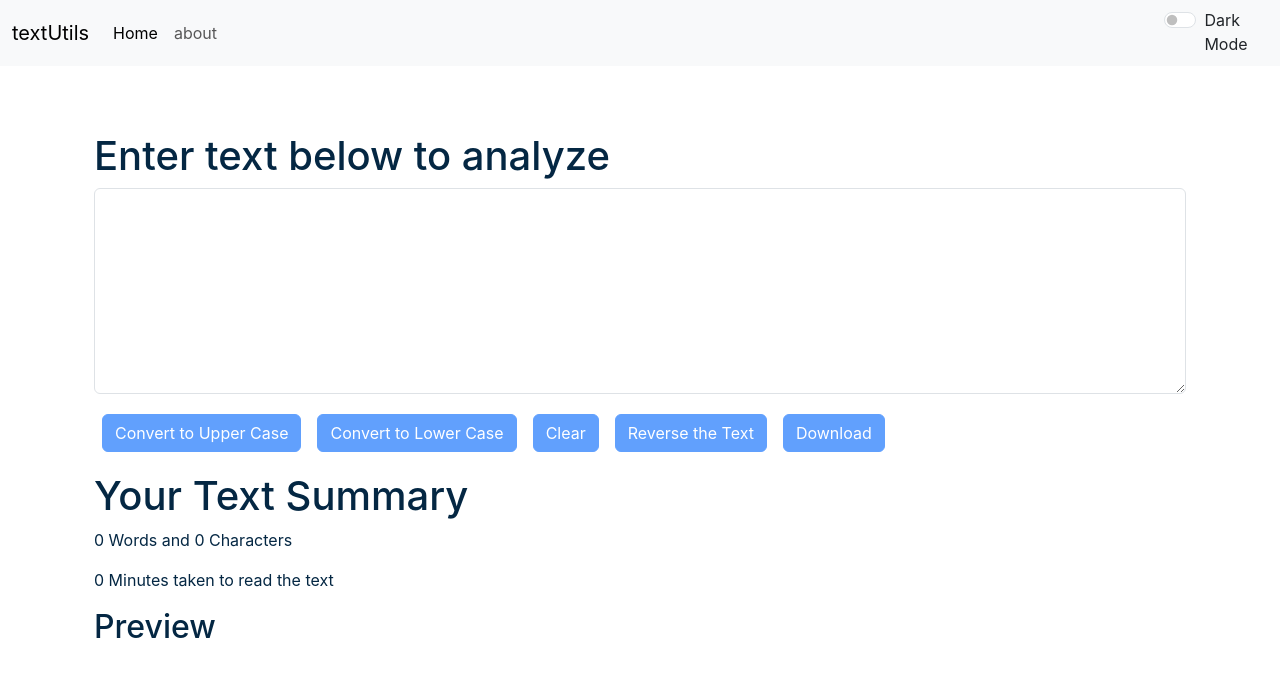
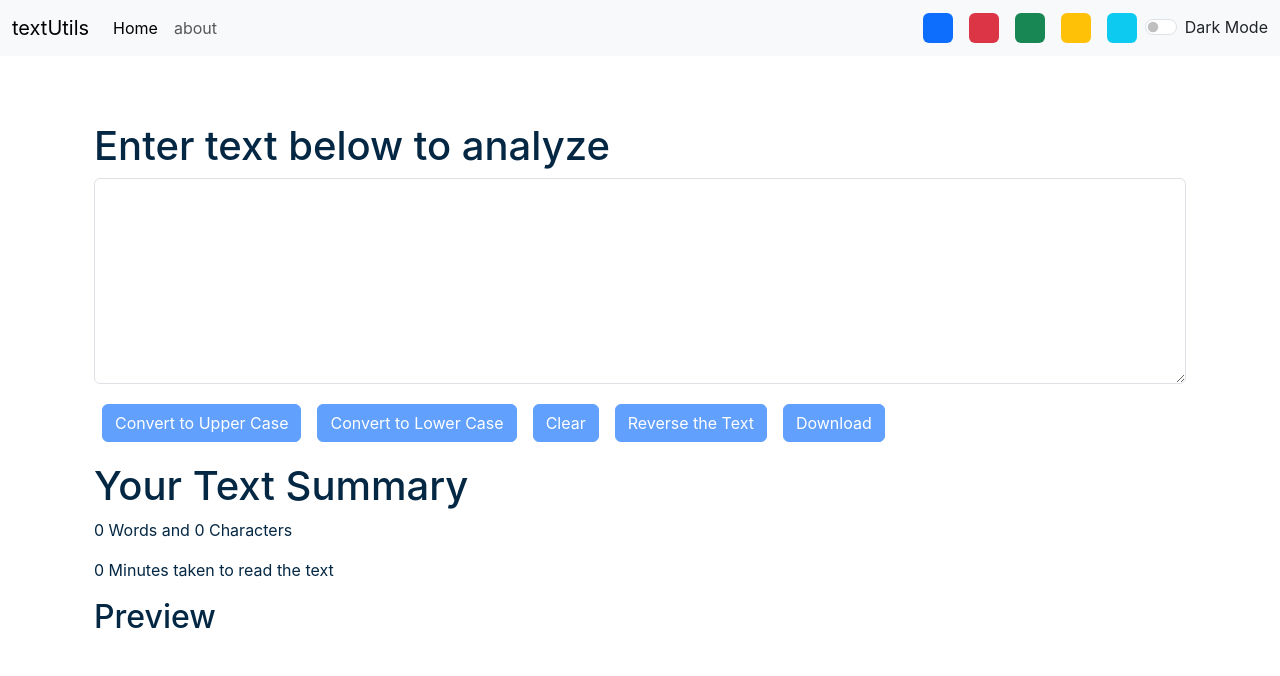
Before and after one commit to dev14325/Text-Utils, a React (Create React App) app: page / in a window 1280 px wide. Shown: the top 676 px of the page. Built offline with nearby package versions, Linux system fonts and the light colour scheme.

Commit message:
updating textUtils

```diff
--- a/src/App.js
+++ b/src/App.js
@@ -34,7 +34,20 @@
 
    }, 1500);
   }
-  const toggleMode = () =>{
+
+  const removeClass =  () =>{
+    document.body.classList.remove('bg-light')
+    document.body.classList.remove('bg-dark')
+    document.body.classList.remove('bg-info')
+    document.body.classList.remove('bg-warning')
+    document.body.classList.remove('bg-danger')
+    document.body.classList.remove('bg-success')
+
+  }
+  const toggleMode = (cls) =>{
+    removeClass();
+    document.body.classList.add('bg-'+cls);
+
     if(mode==='light'){
       setMode('dark');
       document.body.style.backgroundColor = '#042743';
--- a/src/components/Navbar.js
+++ b/src/components/Navbar.js
@@ -27,12 +27,22 @@
 
       </ul>
 
+      <div className="d-flex">
+        <div className="bg-primary rounded mx-2" onClick={()=>{props.toggle('primary')}} style={{height : '30px' , width : '30px',cursor:'pointer'}}></div>
+        <div className="bg-danger rounded mx-2" onClick={()=>{props.toggle('danger')}} style={{height : '30px' , width : '30px',cursor:'pointer'}}></div>
+        <div className="bg-success rounded mx-2" onClick={()=>{props.toggle('success')}} style={{height : '30px' , width : '30px',cursor:'pointer'}}></div>
+        <div className="bg-warning rounded mx-2" onClick={()=>{props.toggle('warning')}} style={{height : '30px' , width : '30px',cursor:'pointer'}}></div>
+        <div className="bg-info rounded mx-2" onClick={()=>{props.toggle('info')}} style={{height : '30px' , width : '30px',cursor:'pointer'}}></div>
+
+      </div>
+      <div className={`form-check form-switch text-${props.mode==='light'?'dark' : 'light'}`}>
+  <input className="form-check-input" onClick={()=>{props.toggle(null)}} type="checkbox" role="switch" id="flexSwitchCheckDefault"/>
+  <label className="form-check-label" htmlFor="flexSwitchCheckDefault">Dark Mode</label>
+
     </div>
   </div>
 
-  <div className={`form-check form-switch text-${props.mode==='light'?'dark' : 'light'}`}>
-  <input className="form-check-input" onClick={props.toggle} type="checkbox" role="switch" id="flexSwitchCheckDefault"/>
-  <label className="form-check-label" htmlFor="flexSwitchCheckDefault">Dark Mode</label>
+
 </div>
 
 
```
